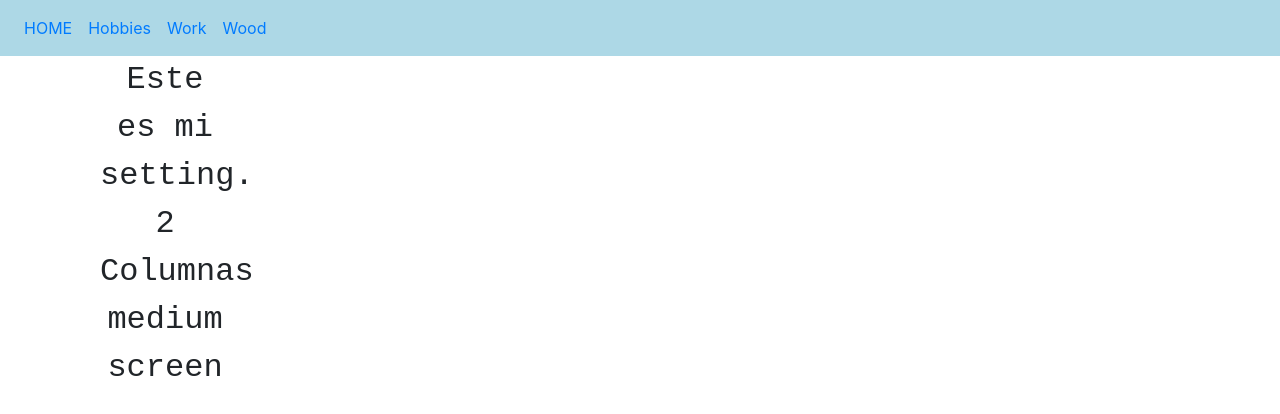
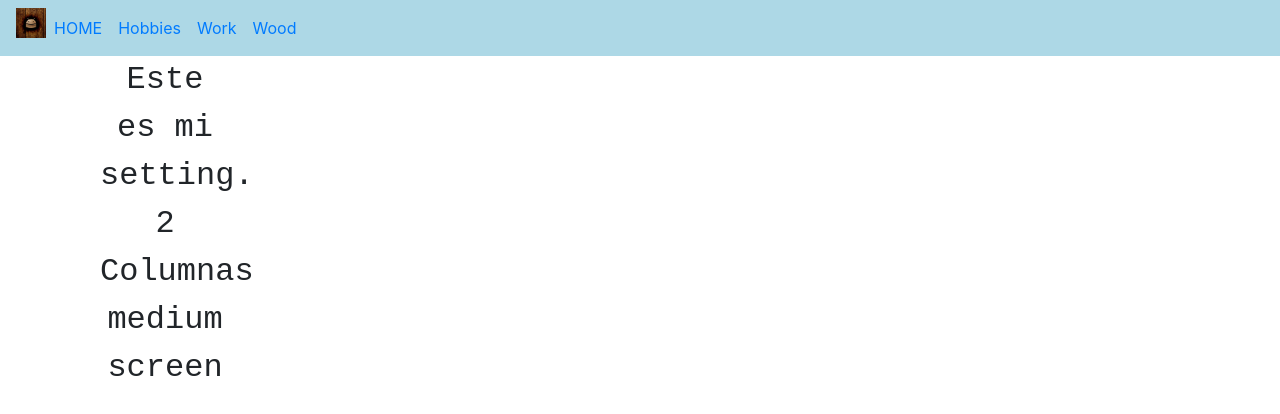
Before and after one commit to gfrolon/gfrolon.github.io, a plain HTML site: page index.html in a window 1280 px wide. Drawn offline with nearby package versions, Linux system fonts and the light colour scheme.

Commit message:
Nav Bar with test icon. We still want to resize icon with different screens.  will branch again

```diff
--- a/index.html
+++ b/index.html
@@ -43,6 +43,9 @@ referenced from: https://www.w3schools.com/css/css_navbar.asp
 
   <!-- Links -->
   <ul class="navbar-nav">
+    <li>
+      <img class="nav-brand navbar-brand-custom" src="img/androidwood.jpg">
+    </li>
     <li class="nav-item">
       <a class="nav-link" href="index.html">HOME</a>
     </li>
--- a/myweb.scss
+++ b/myweb.scss
@@ -84,6 +84,11 @@ $large-font: 36px;
 .navbar-custom {
   background-color: lightblue;
 }
+
+.navbar-brand-custom {
+  max-height: 30px;
+}
+
 header {
   background-color: $main-color;
   position: fixed;
```
Also changed, not shown: myweb.css, 1 other file.
